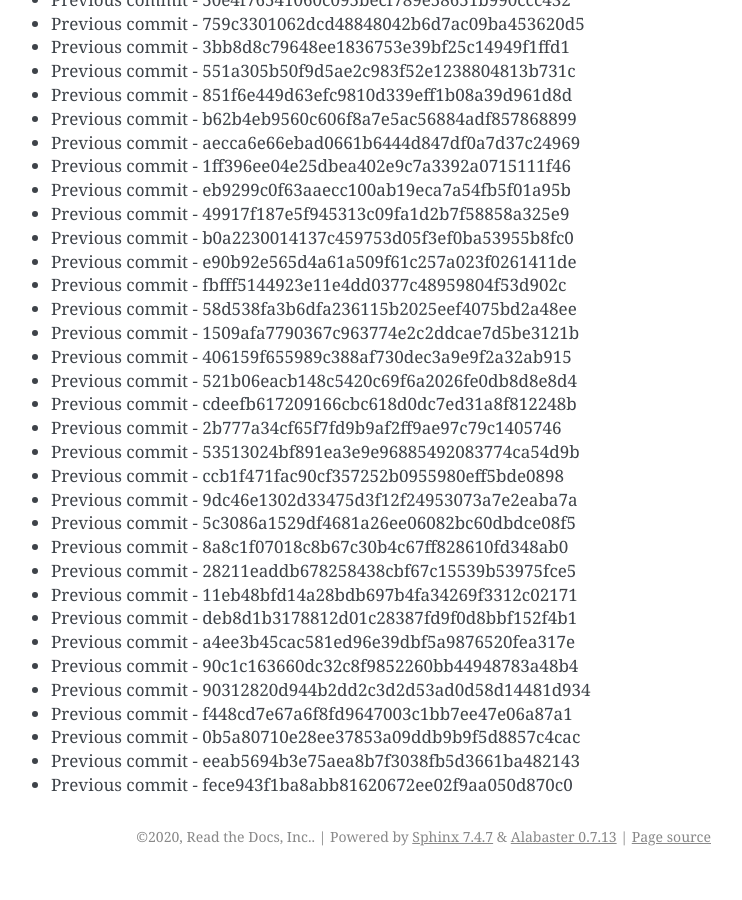
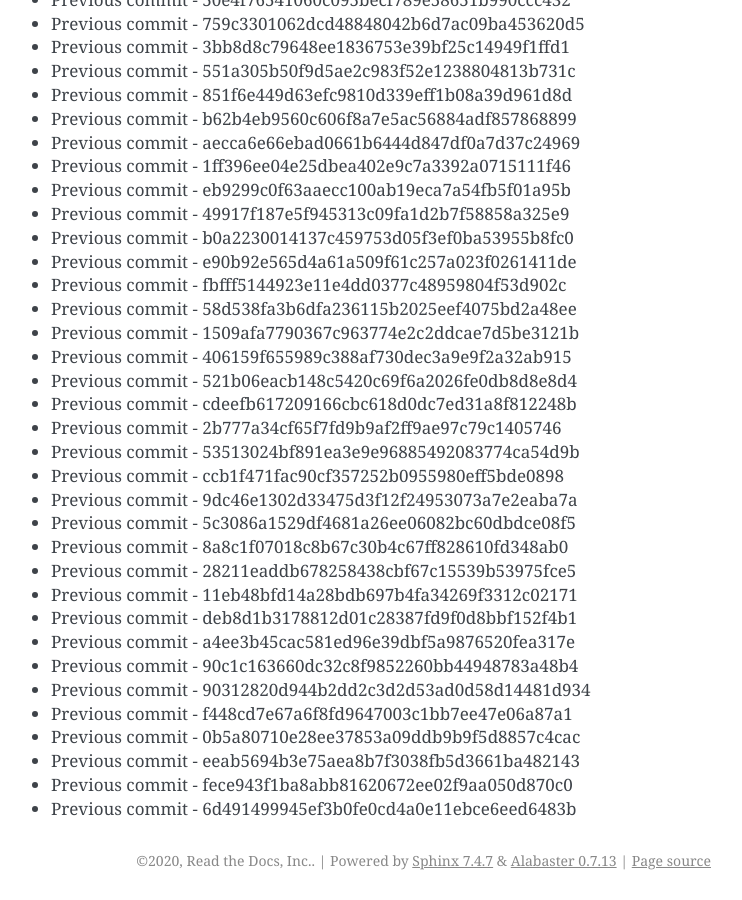
Before and after one commit to readthedocs/rtd-git-stresstest, a Sphinx documentation site: the page built from docs/updates.rst, in a window 1280 px wide and 900 px high, scrolled down 11055 px. Shown: the whole window, without its empty margins (399-1141 px from the left). Built offline with Sphinx 7.4.7, drawn with Linux system fonts in a browser that asks for light colours; before the commit the page ends 11931 px from its top, so only the background shows below that.

Commit message:
Generating commit from previous: 6d491499945ef3b0fe0cd4a0e11ebce6eed6483b

```diff
--- a/docs/updates.rst
+++ b/docs/updates.rst
@@ -496,3 +496,4 @@ It can be tested for any performance characteristics.
 * Previous commit - 0b5a80710e28ee37853a09ddb9b9f5d8857c4cac
 * Previous commit - eeab5694b3e75aea8b7f3038fb5d3661ba482143
 * Previous commit - fece943f1ba8abb81620672ee02f9aa050d870c0
+* Previous commit - 6d491499945ef3b0fe0cd4a0e11ebce6eed6483b
```
